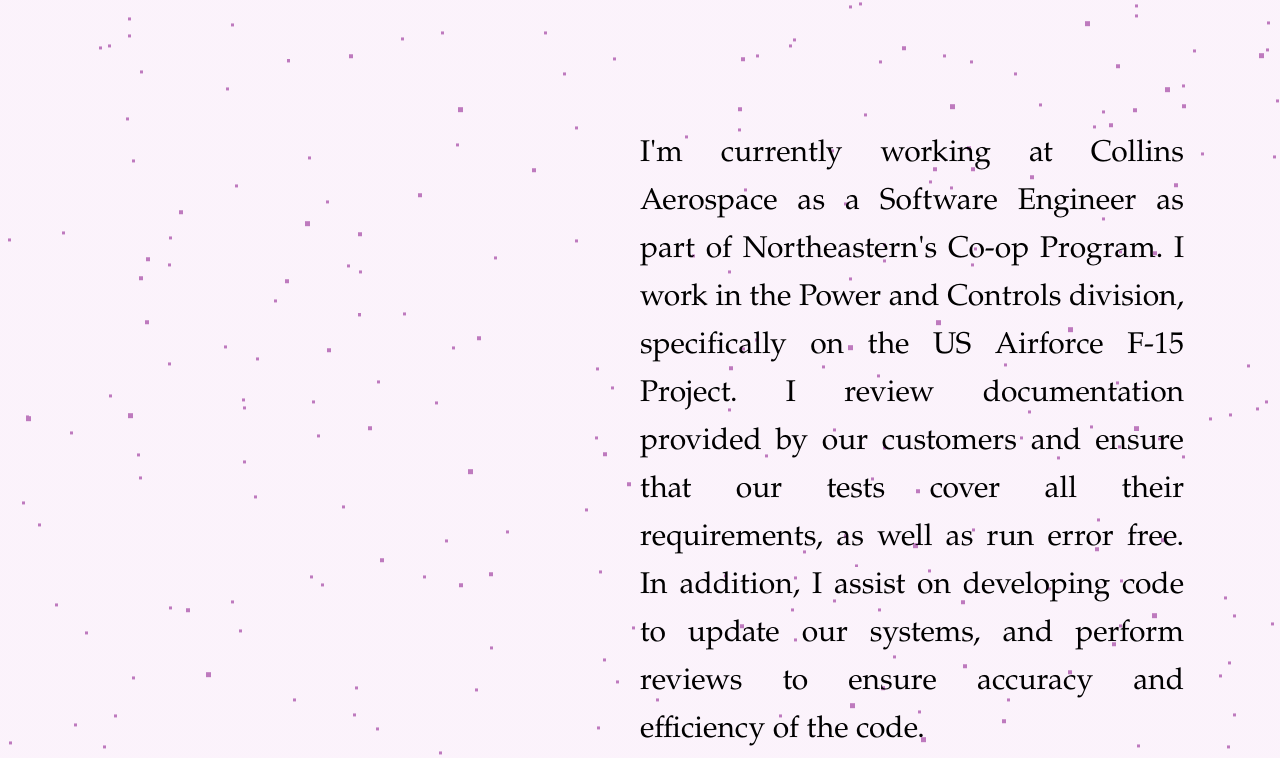
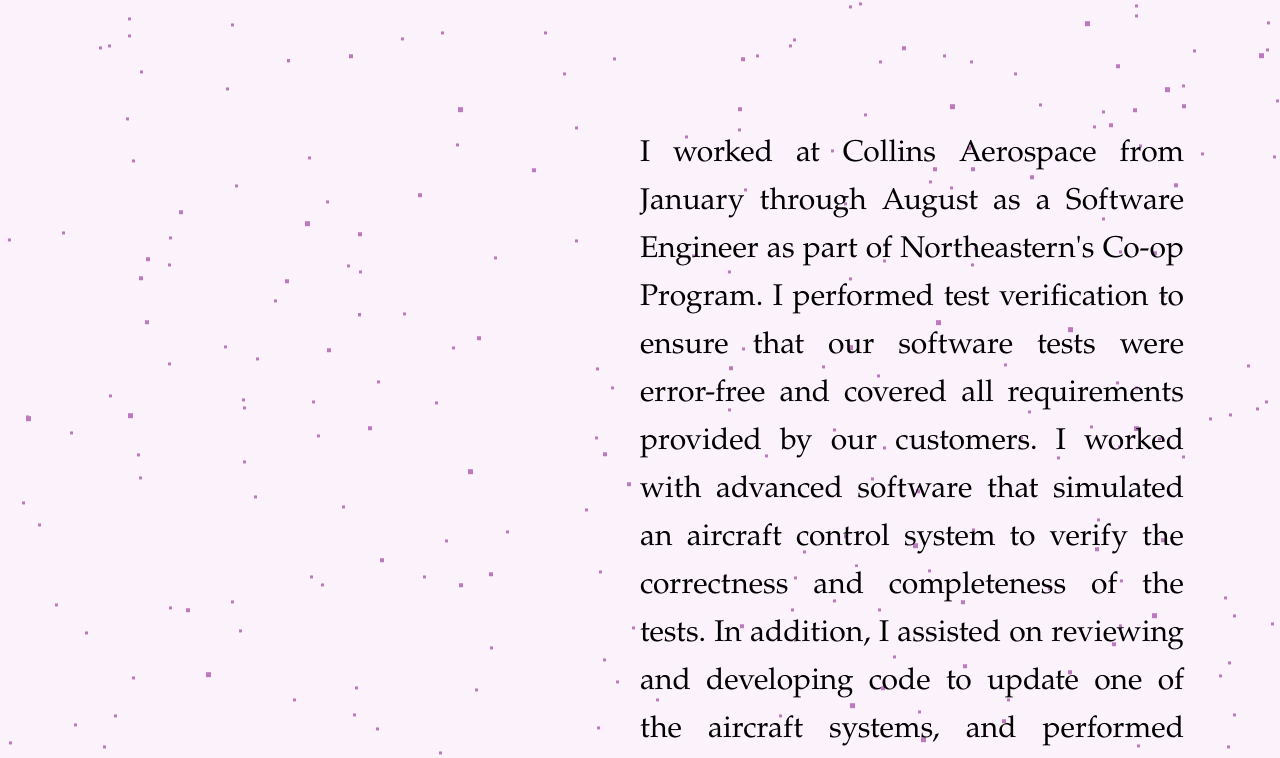
Before and after one commit to leahzeisner/leahzeisner, a website: page index.html in a window 1280 px wide. Shown: the part 1462-2220 px from the top of the page. Drawn offline with Linux system fonts and the light colour scheme.

Commit message:
updated collins summary

```diff
--- a/index.html
+++ b/index.html
@@ -52,15 +52,15 @@
 
             <div class="about__section">
                 <p class="about__section--paragraph about__section--paragraph-2">
-                    I'm currently working at Collins Aerospace
+                    I worked at Collins Aerospace from January through August
                     as a Software Engineer as part of Northeastern's
-                    Co-op Program. I work in the Power and Controls division,
-                    specifically on the US Airforce F-15 Project.
-                    I review documentation provided
-                    by our customers and ensure that our tests cover
-                    all their requirements, as well as run error free.
-                    In addition, I assist on developing code to update
-                    our systems, and perform reviews to ensure
+                    Co-op Program. I performed test verification to ensure that our software
+                    tests were error-free and covered all requirements provided
+                    by our customers.
+                    I worked with advanced software that simulated an aircraft control
+                    system to verify the correctness and completeness of the tests.
+                    In addition, I assisted on reviewing and developing code to update
+                    one of the aircraft systems, and performed formal reviews to ensure
                     accuracy and efficiency of the code.
                 </p>
             </div>
```
